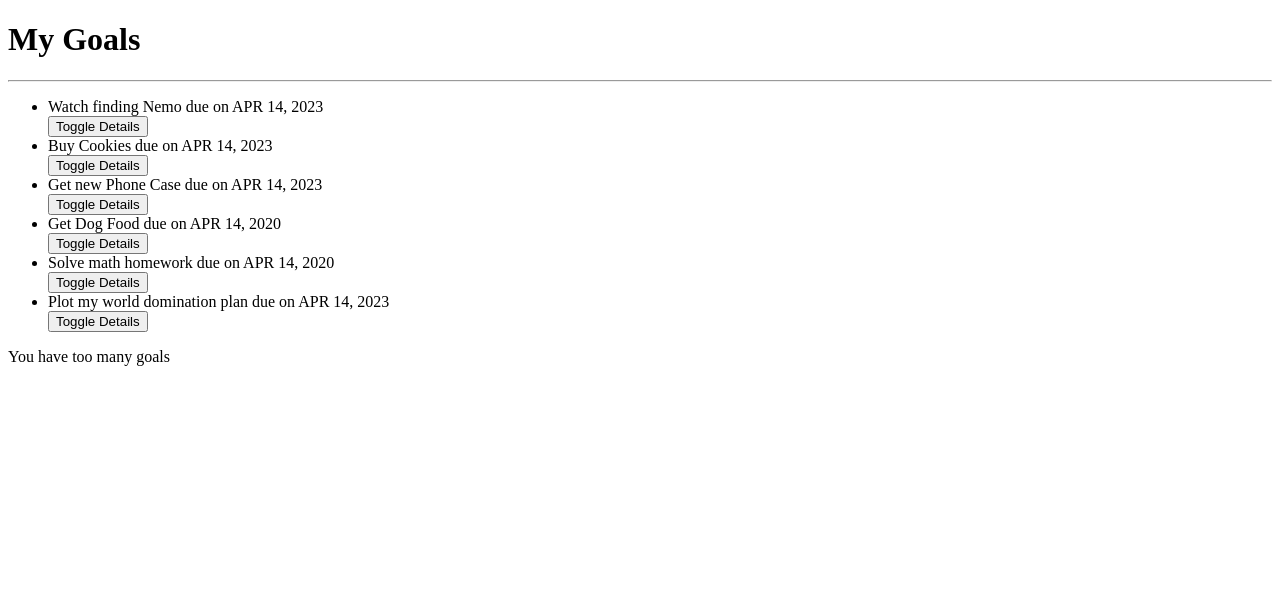
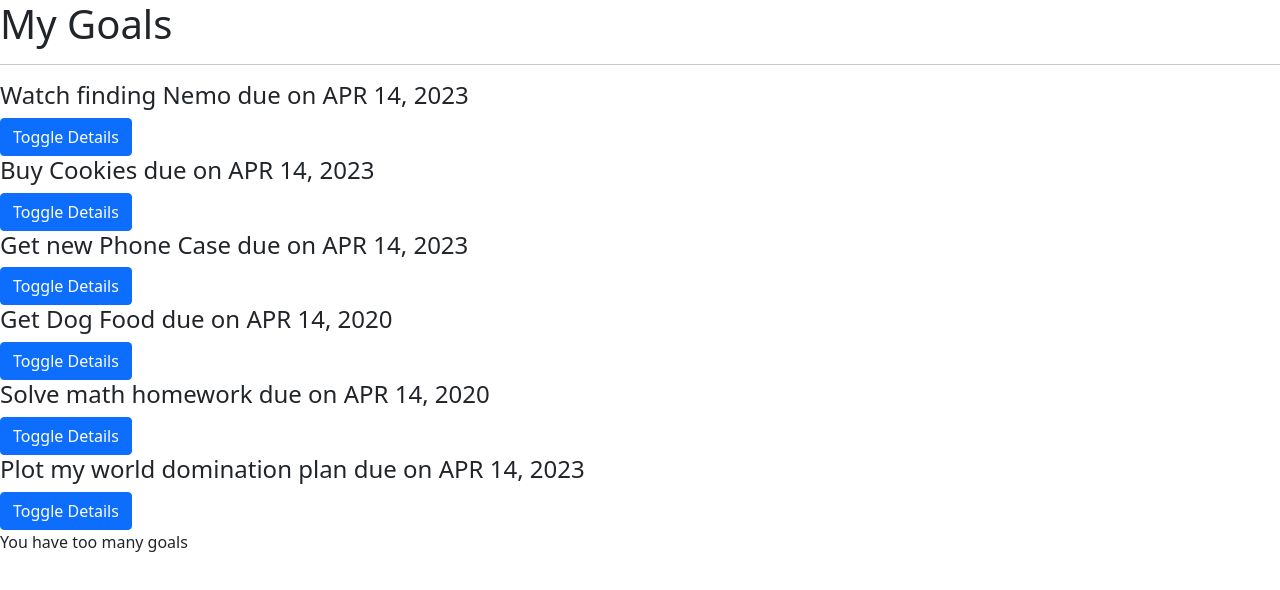
Before and after one commit to linetlucy-genchabe/my-goals, an Angular app: page / in a window 1280 px wide. Shown: the top 590 px of the page. Built offline with nearby package versions, Linux system fonts and the light colour scheme.

Commit message:
add styles

```diff
--- a/src/app/goal-detail/goal-detail.component.html
+++ b/src/app/goal-detail/goal-detail.component.html
@@ -3,4 +3,4 @@
 <p>{{goal.description}}</p>
 
 <p>This goal will be complete in {{goal.completeDate|dateCount}} days</p>
-<button (click)='goalDelete(true)'>Delete</button>
+<button (click)='goalDelete(true)' class="btn btn-outline-danger">Delete goal</button>
--- a/src/app/goal/goal.component.html
+++ b/src/app/goal/goal.component.html
@@ -1,17 +1,29 @@
-<!-- <div>
+<div calss="container">
     <h1>My Goals</h1>
     <hr>
-    <ul>
-        <li *ngFor='let goal of goals'>
-            {{goal.name}} {{goal.description}}
-            <app-goal-detail [goal]='goal'></app-goal-detail>
-        </li>
-    </ul>
 
-</div> -->
+    <div class="row">
 
-<h1>My Goals</h1>
-<hr>
+        <div class="col-md-6">
+            <div *ngFor='let goal of goals;let i = index'>
+                <div>
+                    <h4 id={{i}} appStrikethrough>{{goal.name}} due on {{goal.completeDate|date|uppercase}}</h4>
+                    <button (click)='toggleDetails(i)' class="btn btn-primary">Toggle Details</button>
+                </div>
+
+                <div *ngIf='goal.showDescription'>
+                    <app-goal-detail [goal]='goal' (isComplete)='deleteGoal($event,i)'></app-goal-detail>
+                </div>
+            </div>
+        </div>
+    </div>
+
+    <p *ngIf='goals.length > 5'>You have too many goals</p>
+
+</div>
+
+
+<!--
 <ul>
     <div *ngFor='let goal of goals;let i = index'>
         <li appStrikethrough>{{goal.name}} due on {{goal.completeDate|date|uppercase}}</li>
@@ -20,4 +32,4 @@
         <app-goal-detail *ngIf='goal.showDescription' [goal]='goal' (isComplete)='deleteGoal($event,i)'></app-goal-detail>
     </div>
 </ul>
-<p *ngIf='goals.length > 5'>You have too many goals</p>
+<p *ngIf='goals.length > 5'>You have too many goals</p> -->
--- a/src/styles.css
+++ b/src/styles.css
@@ -1 +1,3 @@
 /* You can add global styles to this file, and also import other style files */
+
+@import "~bootstrap/dist/css/bootstrap.css"
```
